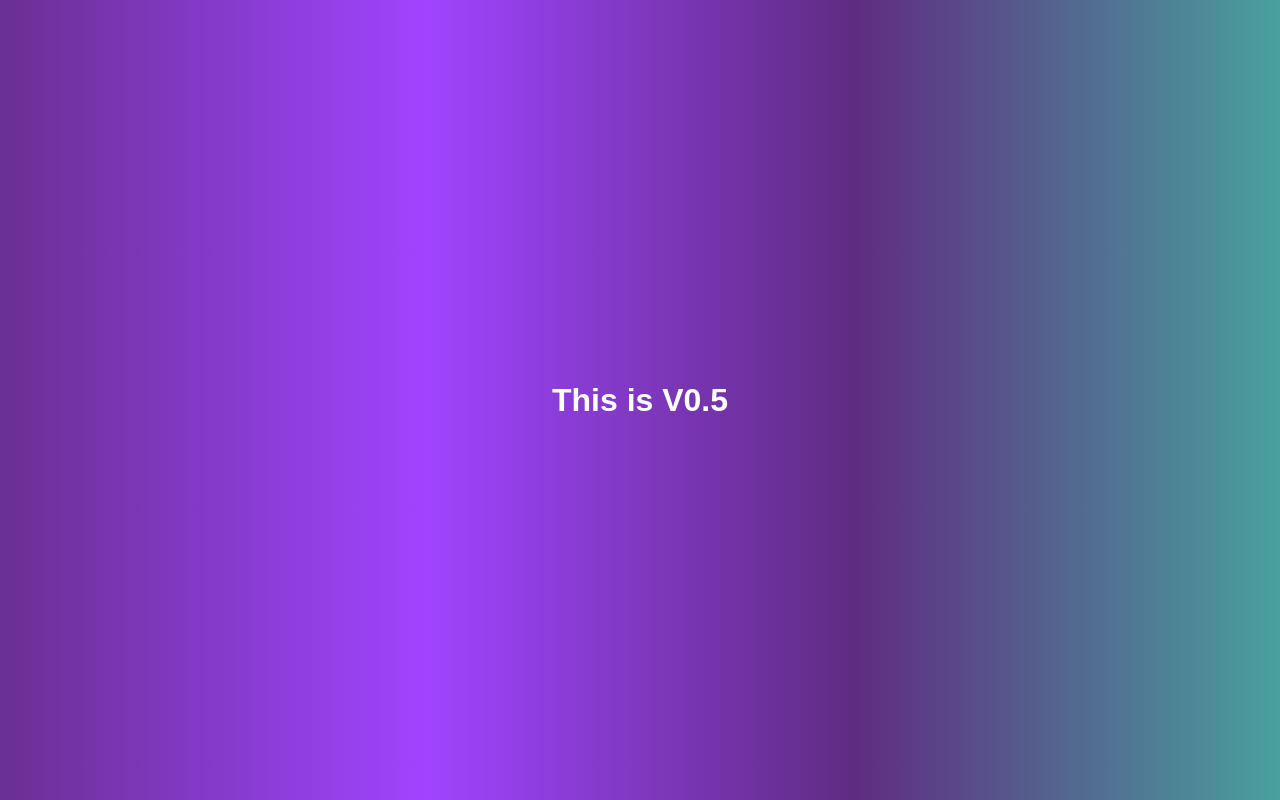
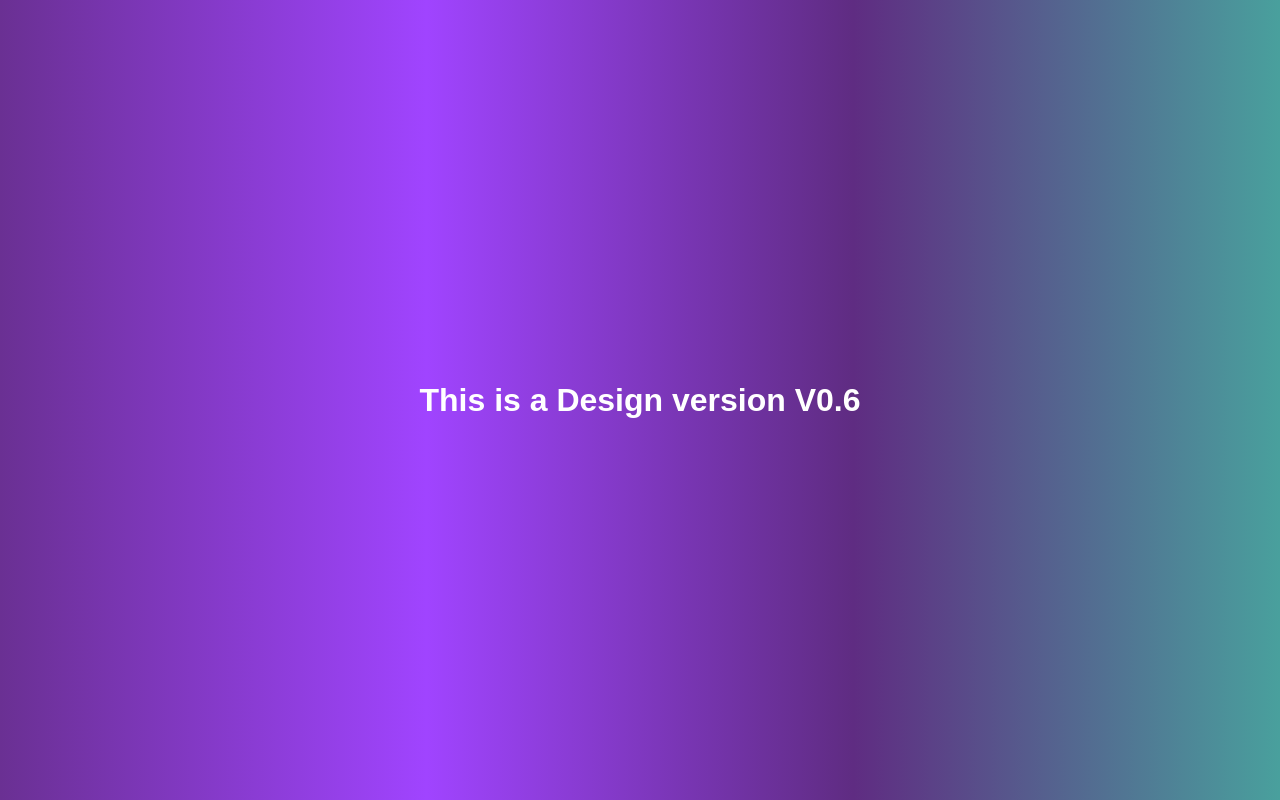
Before and after one commit to svn-git-21/training_repo, a plain HTML site: page index.html in a window 1280 px wide. Drawn offline with Linux system fonts and the light colour scheme.

Commit message:
Training Commit Version_v0.6(changedH1)

```diff
--- a/index.html
+++ b/index.html
@@ -7,6 +7,6 @@
     <title>Document</title>
 </head>
 <body>
-    <h1>This is V0.5</h1>
+    <h1>This is a Design version V0.6</h1>
 </body>
 </html>
```
